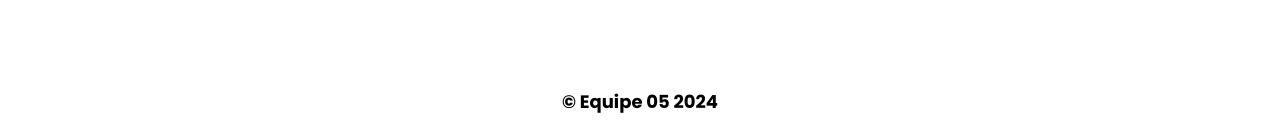
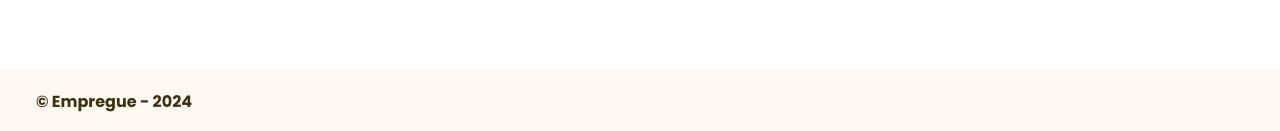
Before and after one commit to softexrecifepe/PI-RE9-TURMA-09-EQUIPE-05, a Next.js app: page / in a window 1280 px wide. Shown: the part 786-917 px from the top of the page. Built offline with nearby package versions, Linux system fonts and the light colour scheme.

Commit message:
cor do footer, troca do texto

```diff
--- a/src/components/footer/index.tsx
+++ b/src/components/footer/index.tsx
@@ -1,7 +1,7 @@
 export default function Footer() {
     return (
-        <footer className="w-full h-16 bg-secondary flex items-center justify-center font-bold text-lg">
-            <p>&copy; Equipe 05 2024</p>
+        <footer className="w-full h-16 bg-corHeader flex items-center font-bold text-base text-corDestaquePricipal pl-9">
+            <p>&copy; Empregue - 2024</p>
         </footer>
     )
 
```
